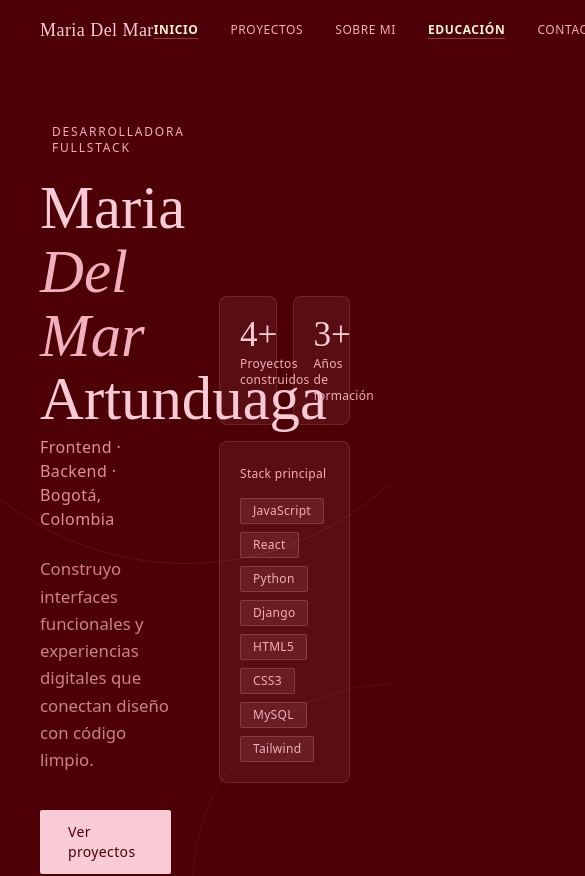
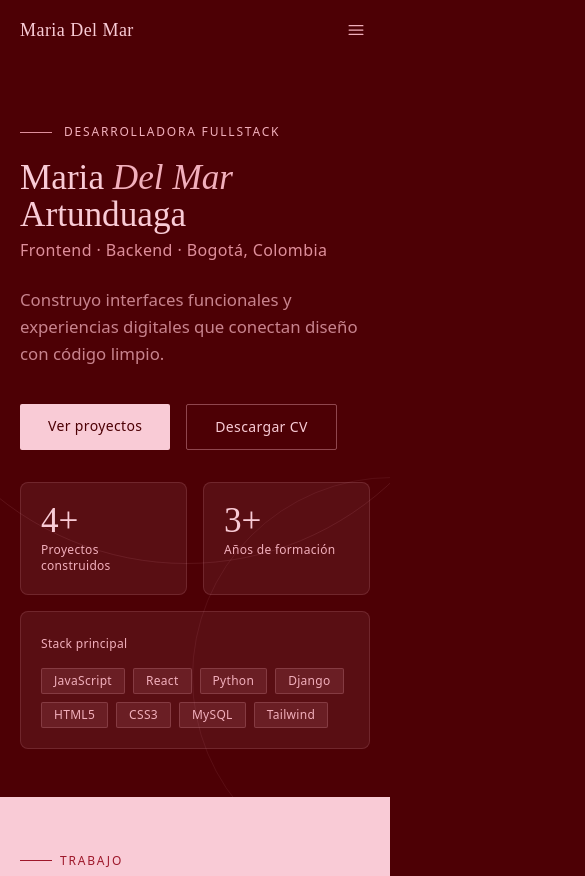
Before and after one commit to delmar911/portafolio, a React (Vite) app: page /resumen in a window 390 px wide. Shown: the top 876 px of the page, 585 px wide, since content can reach past the window. Built offline with nearby package versions, Linux system fonts and the light colour scheme.

Commit message:
feat: enhance responsive design and mobile navigation in Menu component

```diff
--- a/src/components/nav-bar/Menu.jsx
+++ b/src/components/nav-bar/Menu.jsx
@@ -1,6 +1,7 @@
 import React, { useEffect, useState } from "react";
 import { NavLink, useNavigate, useLocation } from "react-router-dom";
 import { useTranslation } from 'react-i18next';
+import { Bars3Icon, XMarkIcon } from "@heroicons/react/24/outline";
 import "./nav-bar.css"
 
 const Menu = () => {
@@ -8,10 +9,11 @@ const Menu = () => {
   const navigate = useNavigate();
   const location = useLocation();
   const [activeId, setActiveId] = useState(location.pathname === '/' ? 'home' : null);
+  const [isOpen, setIsOpen] = useState(false);
 
   const handleScrollTo = (e, id) => {
     e.preventDefault();
-    // If we're already on the home route, scroll directly
+    setIsOpen(false);
     if (location.pathname === "/") {
       const el = document.getElementById(id);
       if (el) {
@@ -19,7 +21,6 @@ const Menu = () => {
         return;
       }
     }
-    // Otherwise navigate to home and request scroll after navigation
     navigate("/", { state: { scrollTo: id } });
   };
 
@@ -30,7 +31,6 @@ const Menu = () => {
 
     const observer = new IntersectionObserver(
       (entries) => {
-        // pick the entry with largest intersectionRatio that's intersecting
         const visible = entries.filter((en) => en.isIntersecting);
         if (visible.length > 0) {
           visible.sort((a, b) => b.intersectionRatio - a.intersectionRatio);
@@ -44,13 +44,17 @@ const Menu = () => {
     return () => observer.disconnect();
   }, [location.pathname]);
 
-  return (
-    <nav className="nav-bar">
-      <span className="nav-brand">Maria Del Mar</span>
-      <div className="menu-link">
+  // Close mobile menu on route change
+  useEffect(() => {
+    setIsOpen(false);
+  }, [location.pathname]);
+
+  const navLinks = (
+    <>
       <NavLink
         className={({ isActive }) => `nav-link ${(isActive || activeId === 'home') ? 'active-link' : ''}`}
         to={"/"}
+        onClick={() => setIsOpen(false)}
       >
         {t('navbar.home')}
       </NavLink>
@@ -71,6 +75,7 @@ const Menu = () => {
       <NavLink
         className={({ isActive }) => `nav-link ${isActive ? 'active-link' : ''}`}
         to={"/resumen"}
+        onClick={() => setIsOpen(false)}
       >
         {t('navbar.education')}
       </NavLink>
@@ -81,8 +86,36 @@ const Menu = () => {
       >
         {t('navbar.contact')}
       </a>
+    </>
+  );
+
+  return (
+    <nav className="nav-bar">
+      <span className="nav-brand">Maria Del Mar</span>
+
+      {/* Desktop links */}
+      <div className="menu-link">
+        {navLinks}
       </div>
 
+      {/* Hamburger button — mobile only */}
+      <button
+        className="md:hidden text-blush p-1"
+        onClick={() => setIsOpen((prev) => !prev)}
+        aria-label="Toggle menu"
+      >
+        {isOpen
+          ? <XMarkIcon className="w-5 h-5" />
+          : <Bars3Icon className="w-5 h-5" />
+        }
+      </button>
+
+      {/* Mobile dropdown */}
+      {isOpen && (
+        <div className="menu-mobile">
+          {navLinks}
+        </div>
+      )}
     </nav>
   );
 };
--- a/src/components/nav-bar/nav-bar.css
+++ b/src/components/nav-bar/nav-bar.css
@@ -4,7 +4,7 @@
 
 @layer components {
   .nav-bar {
-    @apply bg-wine text-blush px-10 flex items-center justify-between h-[60px] sticky top-0 z-[100] w-full;
+    @apply bg-wine text-blush px-5 md:px-10 flex items-center justify-between h-[60px] sticky top-0 z-[100] w-full relative;
   }
 
   .nav-brand {
@@ -12,7 +12,11 @@
   }
 
   .menu-link {
-    @apply flex gap-8 items-center;
+    @apply hidden md:flex gap-8 items-center;
+  }
+
+  .menu-mobile {
+    @apply absolute top-full left-0 w-full bg-wine border-t border-blush/10 flex flex-col py-4 px-5 gap-5 z-50;
   }
 
   .nav-link {
--- a/src/pages/Contact.jsx
+++ b/src/pages/Contact.jsx
@@ -52,8 +52,8 @@ export const Contact = () => {
   };
 
   return (
-    <section id="contact" className="bg-wine py-20 px-10">
-      <div className="max-w-4xl mx-auto grid grid-cols-2 gap-16 items-center">
+    <section id="contact" className="bg-wine py-14 lg:py-20 px-5 md:px-10">
+      <div className="max-w-4xl mx-auto grid grid-cols-1 lg:grid-cols-2 gap-8 lg:gap-16 items-center">
 
         <div>
           <div className="text-xs text-blush tracking-[0.15em] uppercase mb-2 flex items-center gap-2">
--- a/src/pages/about/about.css
+++ b/src/pages/about/about.css
@@ -18,7 +18,7 @@
   }
 
   .about-grid {
-    @apply grid grid-cols-2 gap-16 items-start;
+    @apply grid grid-cols-1 lg:grid-cols-2 gap-8 lg:gap-16 items-start;
   }
 
   .about-text p {
--- a/src/pages/home-page/home-page.css
+++ b/src/pages/home-page/home-page.css
@@ -4,7 +4,7 @@
 
 @layer components {
   .hero {
-    @apply min-h-[80vh] text-blush bg-wine grid grid-cols-2 items-center px-10 pt-16 pb-12 gap-12 relative overflow-hidden;
+    @apply min-h-[80vh] text-blush bg-wine grid grid-cols-1 lg:grid-cols-2 items-center px-5 md:px-10 pt-16 pb-12 gap-8 lg:gap-12 relative overflow-hidden;
   }
 
   .hero-eyebrow {
@@ -17,7 +17,7 @@
 
   /* font-dm-serif viene del tailwind.config.js — no usar font-['DM_Serif_Display',serif] */
   .hero-name {
-    @apply font-dm-serif text-[3.8rem] leading-[1.05] text-pale mb-1;
+    @apply font-dm-serif text-[2.2rem] sm:text-[2.9rem] lg:text-[3.8rem] leading-[1.05] text-pale mb-1;
   }
 
   .hero-role {
@@ -72,14 +72,14 @@
   }
 
   .section-projects {
-    @apply bg-pale py-20 px-10;
+    @apply bg-pale py-14 lg:py-20 px-5 md:px-10;
   }
 
   .section-about-me {
-    @apply py-20 px-10 bg-nude;
+    @apply py-14 lg:py-20 px-5 md:px-10 bg-nude;
   }
-  .section-education{
-    @apply bg-pale py-20 px-10;
+  .section-education {
+    @apply bg-pale py-14 lg:py-20 px-5 md:px-10;
   }
 
 }
```
Lines whose indentation alone changed are shown as unchanged.
